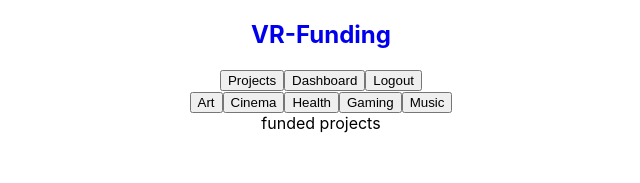
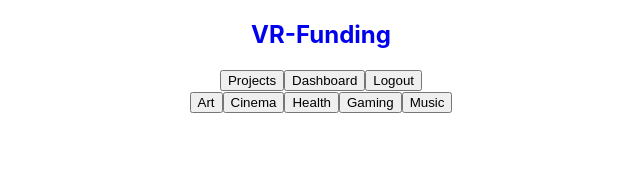
Before and after one commit to killinq-joke/vr-funding, a React (Create React App) app in the folder client/: page /funded in a window 1280 px wide. Shown: the top 183 px of the page, without its empty margins (319-959 px from the left). Built offline with nearby package versions, Linux system fonts and the light colour scheme; no server answers; sample sign-in values are in the browser's storage.

Commit message:
Addition of error rendering fundedprojects

```diff
--- a/client/src/components/FundedProjects.js
+++ b/client/src/components/FundedProjects.js
@@ -1,8 +1,8 @@
-import React, { useEffect } from "react";
+import React, { useEffect, useState } from "react";
 import axios from "../utils/axiosWithAuth";
 
 export default function FundedProjects() {
-
+  const [error, setError] = useState("")
   const funder_id = localStorage.getItem("user_id")
 
   useEffect(() => {
@@ -12,8 +12,8 @@ export default function FundedProjects() {
         console.log(res);
       })
       .catch((err) => {
-        console.log(err.response.data.message);
+        setError(err.response.data.message);
       });
   }, []);
-  return <>funded projects</>;
+  return <>{error}</>;
 }
```
